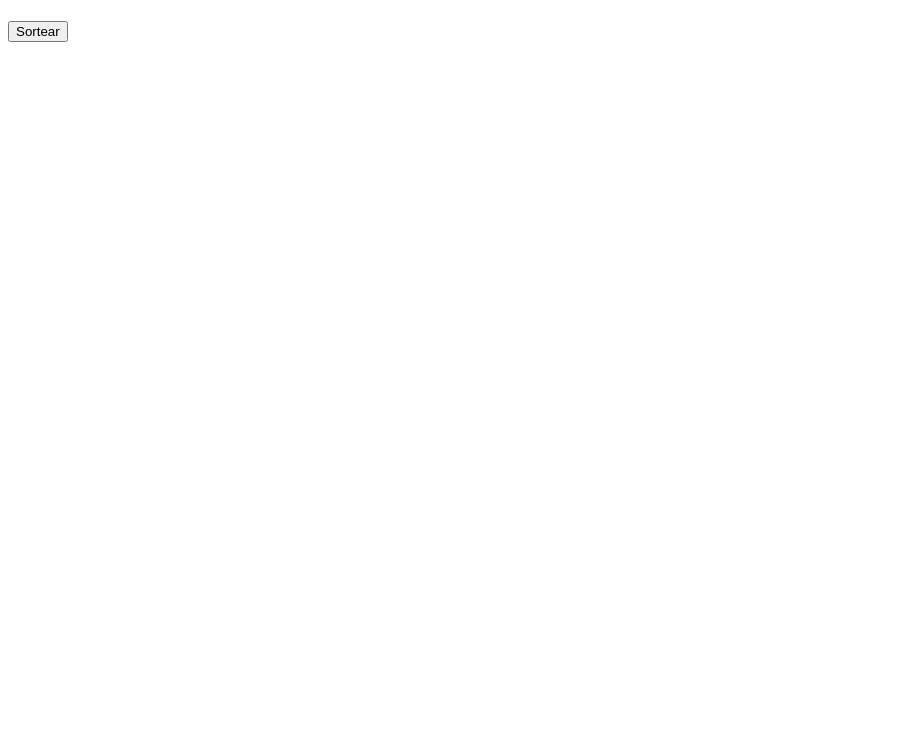
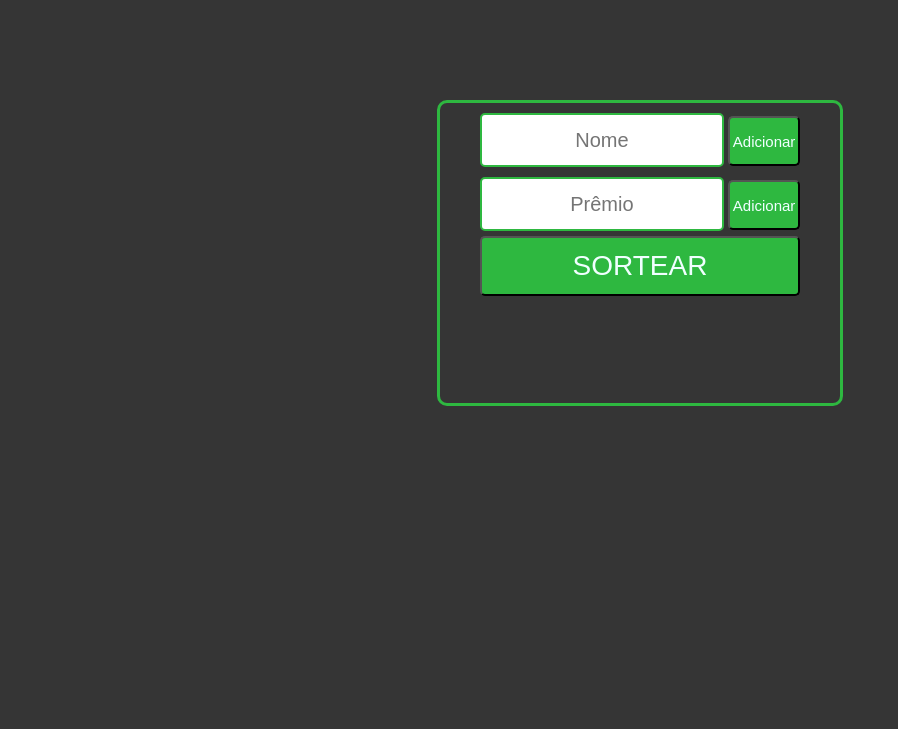
Before and after one commit to aleffreitas/Pagina-de-sorteio, a plain HTML site: page index.html in a window 1280 px wide. Shown: the whole page, without its empty margins (0-898 px from the left). Drawn offline with Linux system fonts and the light colour scheme.

Commit message:
Adicionado funcções JS e iniciado estilização CSS.

```diff
--- /dev/null
+++ b/css/style.css
@@ -0,0 +1,92 @@
+*{
+    margin: 0;
+    padding: 0;
+}
+
+:root {
+    --green: rgb(46, 184, 64);
+    --white: azure;
+  }
+
+body{
+    background: rgb(53, 53, 53);
+    font-family: 'Poppins', sans-serif;
+}
+
+section{
+    width: 100%;
+    height: 300px;
+}
+
+.container{
+    width: 400px;
+    height: 100%;
+    margin-top: 100px;
+    margin-left: auto;
+    margin-right: auto;
+    text-align: center;
+    border: 3px solid var(--green);
+    border-radius: 10px;
+
+}
+
+.container h1{
+    width: 80%;
+    margin-left: auto;
+    margin-right: auto;
+    color: var(--white);
+    font-size: 80px;
+    margin-top: 10px;
+    margin-bottom: -15px;
+}
+
+.container h2{
+    width: 80%;
+    margin-left: auto;
+    margin-right: auto;
+    color: var(--white);
+    font-size: 60px;
+}
+
+.input{
+    width: 60%;
+    height: 50px;
+    border-radius: 5px;
+    border: 2px solid var(--green);
+    margin-top: 10px;
+    text-align: center;
+    font-size: 20px;
+}
+
+.adicionar{
+    width: 18%;
+    height: 50px;
+    border-radius: 5px;
+    font-size: 15px;
+    color: var(--white);
+    background: var(--green);
+}
+
+#sortear{
+    width: 80%;
+    margin-top: 10px;
+    border-radius: 5px;
+    height: 20%;
+    background: var(--green);
+    color: var(--white);
+    font-size: 28px;
+}
+
+.mensagem{
+    width: 300px;
+    height: 100%;
+    margin-top: 20px;
+    margin-left: auto;
+    margin-right: auto;
+    text-align: center;
+}
+
+.mensagem h1{
+    color: var(--white);
+    font-size: 30px;
+}
--- a/index.html
+++ b/index.html
@@ -5,13 +5,30 @@
     <meta http-equiv="X-UA-Compatible" content="IE=edge">
     <meta name="viewport" content="width=device-width, initial-scale=1.0">
     <title>Página de sorteio</title>
+    <link rel="stylesheet" href="./css/style.css">
+    <link rel="preconnect" href="https://fonts.googleapis.com">
+    <link rel="preconnect" href="https://fonts.gstatic.com" crossorigin>
+    <link href="https://fonts.googleapis.com/css2?family=Poppins:wght@500&display=swap" rel="stylesheet">
+
 </head>
 <body>
 
-    <h1 id="numero"></h1>
-    <h1 id="nome"></h1>
+    <section class="sorteio">
+        <div class="container">
+            <input id="nomePessoa" class="input" type="text" placeholder="Nome">
+                <button class="adicionar" onclick="adicionarPessoa()">Adicionar</button>
+            <input id="nomePremio"  class="input" type="text" placeholder="Prêmio">
+                <button class="adicionar" onclick="adicionaPremio()">Adicionar</button>
+            <h1 id="numero"></h1>
+            <h2 id="nome"></h2>
+            <button id="sortear" onclick="sortear()">SORTEAR</button>
+        </div>
 
-    <button onclick="sortear()">Sortear</button>
+        <div class="mensagem">
+            <h1 id="final"></h1>
+        </div>
+
+    </section>
 
     <script src="./js/script.js"></script>
 
--- a/js/script.js
+++ b/js/script.js
@@ -1,4 +1,17 @@
-let pessoas = ["Carlos","Maria","José","Carla","Antônio","Joana","Pamela"];
+let pessoas = [];
+let premios = [];
+
+
+/*let quantidadePessoas = Number(prompt("Informe a quantidade de pessoas"));
+let quantidadePremios = Number(prompt("Informe a quantidade de prêmios"));
+
+for(let i = 0; i < quantidadePessoas; i++) {
+    pessoas.push(prompt(`Informe o nome da Pessoa ${i+1}`));
+}
+
+for(let i = 0; i < quantidadePremios; i++) {
+    premios.push(prompt(`Informe o nome do Premio ${i+1}`));
+}*/
 
 function sortear(){
 
@@ -6,4 +19,8 @@ function sortear(){
     let numeroSorteado = Math.floor(Math.random() * numeroPessoas);
     document.getElementById("numero").innerHTML = numeroSorteado +1;
     document.getElementById("nome").innerHTML = pessoas[numeroSorteado];
+
+    let numeroPremios = premios.length;
+    let numeroSorteado2 = Math.floor(Math.random() * numeroPremios);
+    document.getElementById("final").innerHTML = [`Parabéns ${pessoas[numeroSorteado]}! Você ganhou: ${premios[numeroSorteado2]}`];
 }
```
